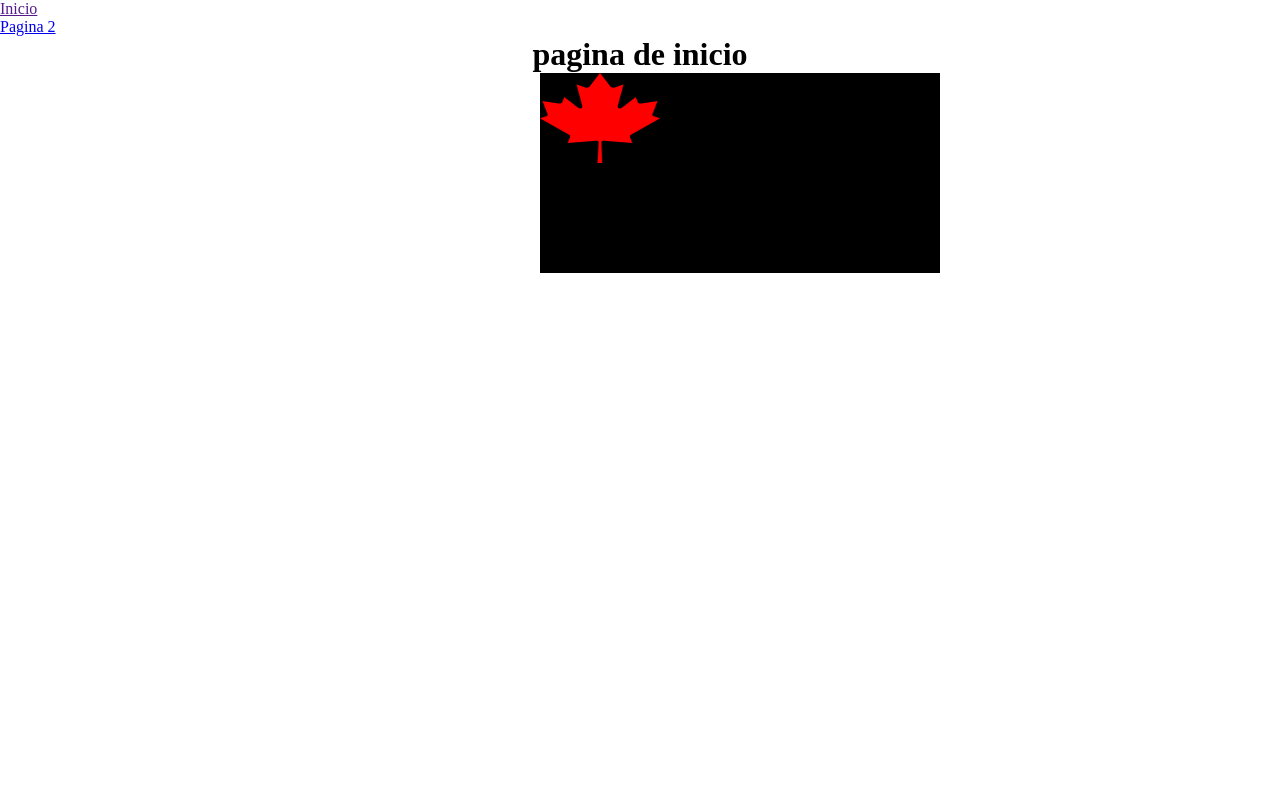
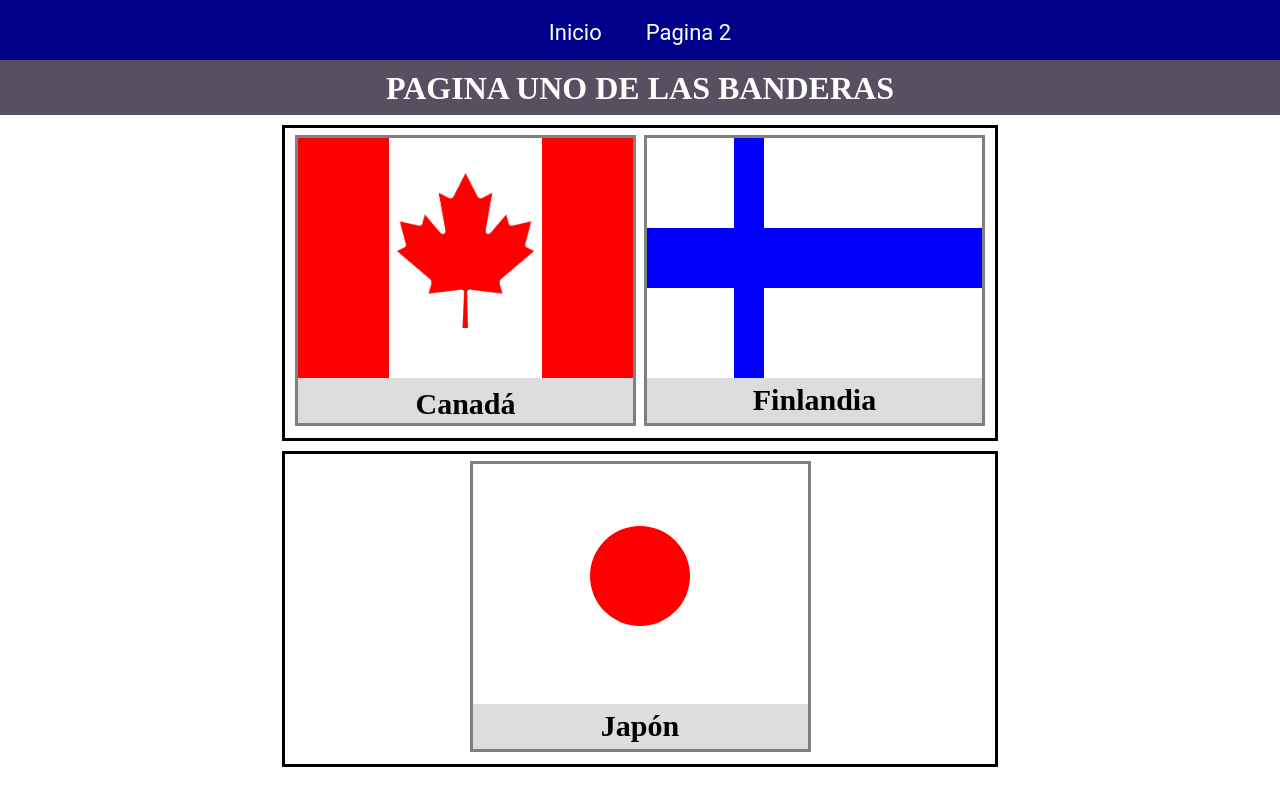
Before and after one commit to wilderRuiz7/Banderas, a plain HTML site: page Index.html in a window 1280 px wide. Drawn offline with Linux system fonts and the light colour scheme.

Commit message:
3 banderas completadas

```diff
--- a/Index.html
+++ b/Index.html
@@ -12,16 +12,25 @@
       <li><a href="page/page2.html">Pagina 2</a></li>
      </ul>
      </nav>
-  <h1>pagina de inicio</h1>
-  <main class="inicio">
-    <section>
-        <aside></aside>
-        <nav> <img src="assets/hoja_canada.png" alt=""></nav>
-        <aside></aside>
-    </section>
+    </nav>
+    <h1>PAGINA UNO DE LAS BANDERAS</h1>
+    <main>
+        <nav>
+            <div>
+                <aside></aside><article><img src="assets/hoja_canada.png" alt=""></article><aside></aside>
+                <h2>Canadá</h2>
+            </div>
 
-
-  </main>
+            <div>
+                <footer><ol></ol><ul></ul><ol></ol></footer>
+                <h2>Finlandia</h2>
+            </div>
+        </nav>
+        <nav>
+            <div>
+                <footer><article></article></footer>
+                <h2>Japón</h2>
+            </div>
 
 
 
--- a/style/main.css
+++ b/style/main.css
@@ -2,24 +2,93 @@
     margin: 0;
     padding: 0;
 }
-h1{
+nav{
+    background-color: darkblue;
+    height: 60px;
     text-align: center;
 }
-.inicio{
-    width: 200px;
+nav ul li{
+    display: inline-block;
+    list-style: none;
+}
+nav ul li a{
+    display: inline-block;
+    padding: 20px 20px;
+    text-decoration: none;
+    color: white;
+    font-family: 'Roboto', sans-serif;
+    font-size: 22px;
+}
+.active{
+    background-color: cadetblue;
+    height: 20px;
+}
+h1{
+    background-color: rgb(88, 79, 97);
+    text-align: center;
+    height: 35px;
+    padding: 10px;
+    color: white;
+}
+main nav{
+    background-color: transparent;
     height: 300px;
-    margin: auto;
-
+    width: 700px;
+    border: solid;
+    border-color: black;
+    margin: 10px auto;
+    padding: 5px;
 }
-.inicio section
-{
-    width: 400px;
-    height: 200px;
-    background-color:black;
-
+main nav div{
+    background-color: gainsboro;
+    height: 285px;
+    width: 335px;
+    border: solid;
+    border-color: grey;
+    margin: 2px;
+    display: inline-block;
+    vertical-align: top;
 }
-.inicio section nav img
-{
-width: 120px;
-height: 90px;
+main nav div aside{
+    background-color: red;
+    height: 240px;
+    width: 91px;
+    display: inline-block;
+    margin: 0px;
 }
+main nav div article{
+    background-color: white;
+    height: 240px;
+    width: 153px;
+    display: inline-block;
+}
+main nav div article img{
+    height: 155px;
+    margin: 35px 0px 50px
+}
+h2{
+    margin: 5px;
+    font-size: 30px;
+}
+main div footer{
+    background-color: white;
+    height: 240px;
+    width: 335px;
+}
+main div footer ol{
+    background-color: blue;
+    height: 90px;
+    width: 30px;
+    margin: 0px 0px 0px 87px;
+}
+main div footer ul{
+    background-color: blue;
+    height: 60px;
+}
+main div footer article{
+    background-color: red;
+    height: 100px;
+    width: 100px;
+    border-radius: 50%;
+    margin: 62px;
+}
```
